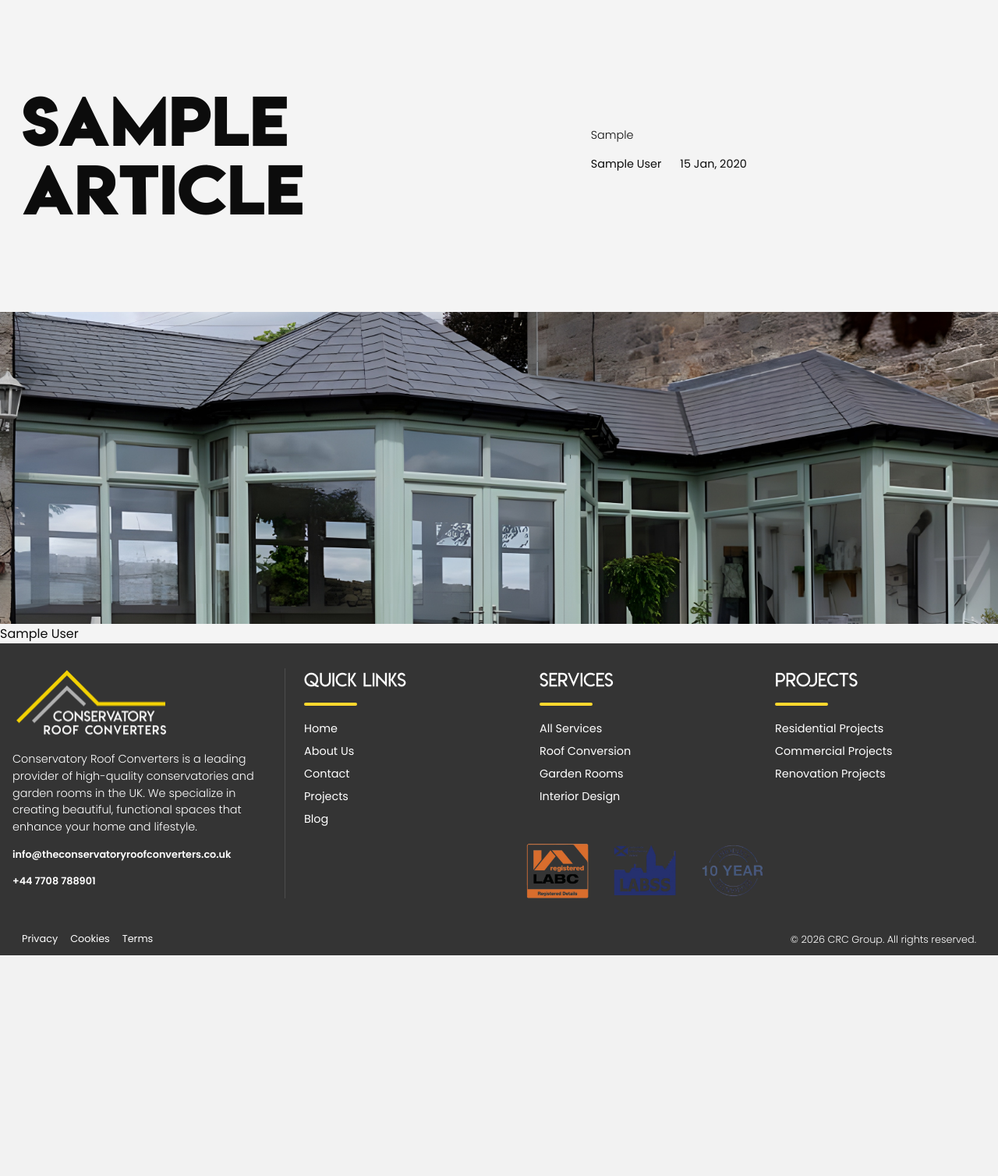
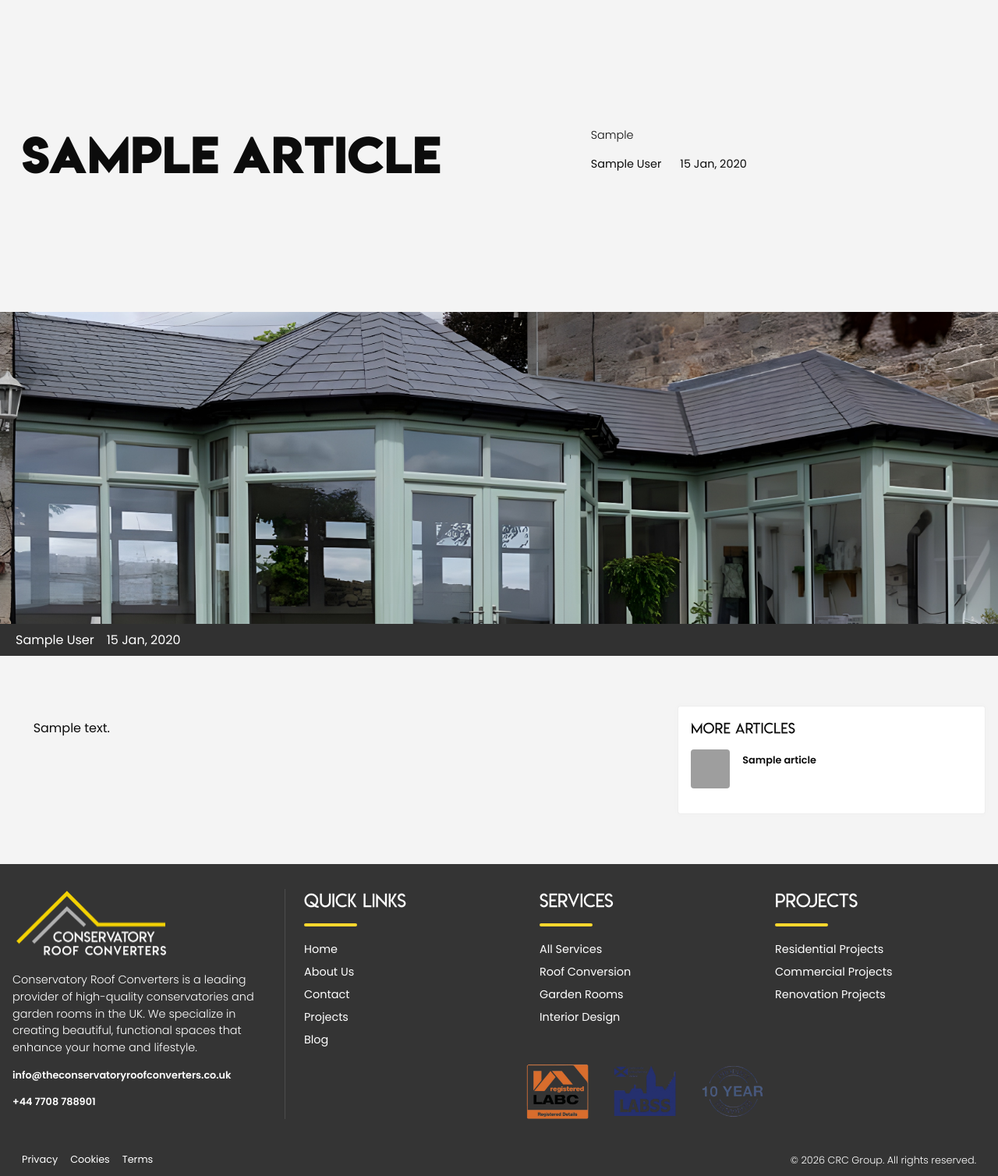
Before and after one commit to reche1405/crc-group, a Flask app: a page that uses promo/templates/base/base.html in a window 1280 px wide. Shown: the part 115-1623 px from the top of the page at 78% size. Before the commit the page ends 1340 px from the top, so only its background shows below. Run offline with Flask 3, Linux system fonts and the light colour scheme; tables that the repository leaves empty hold one stand-in row (values such as "Sample post"); some libraries are stand-ins or nearby versions; grey boxes are pictures that could not be loaded.

Commit message:
Updated blog and article styling

```diff
--- a/app.py
+++ b/app.py
@@ -94,7 +94,7 @@ def create_app():
         admin.add_view(BaseSecureView(Section, db, category='Static'))
         admin.add_view(BaseSecureView(List, db, category='Static'))
         admin.add_view(BaseSecureView(ListItem, db, category='Static'))
-        admin.add_view(SlugifyAdminView(Article, db, category='Blog'))
+        admin.add_view(ArticleAdminView(Article, db, category='Blog'))
         admin.add_view(BaseSecureView(BlogCategory, db, category='Blog'))
         admin.add_view(SlugifyAdminView(Location, db, category='Static'))
         admin.add_view(BaseSecureView(Area, db, category='Static'))
--- a/promo/admin/views/article.py
+++ b/promo/admin/views/article.py
@@ -1,4 +1,4 @@
 from .base_secure import SlugifyAdminView
 class ArticleAdminView(SlugifyAdminView):
-    column_exclude_list = ['body_one', 'body_two', 'body_three', 'abstract', 'subtitle', 'created_at', 'updated_at']
+    column_exclude_list = ['body_one', 'body_two', 'body_three', 'abstract', 'subtitle', 'created_at', 'updated_at', 'parent_route', 'parent_title']
     form_excluded_columns = ['slug']
--- a/promo/static/css/style.css
+++ b/promo/static/css/style.css
@@ -1029,6 +1029,8 @@ button:disabled {
 .overflow-x-auto {
     overflow-x: auto;
     max-width:100%;
+    scrollbar-width: thin;
+    scrollbar-color: var(--clr-primary) transparent;
 }
 .overflow-clip {
     overflow:clip;
@@ -1291,7 +1293,23 @@ button:disabled {
 .relative {
     position: relative;
 }
-
+.sticky-top {
+    position:sticky;
+}
+
+
+.article-body {
+    padding:1rem;
+    max-width: 800px;
+    margin-inline:auto;
+    & h1{
+        padding-block:2rem;
+    }
+    & h2, h3, h4, p, li {
+        padding-block:1rem;
+    }
+
+}
 
 .z-2 {
     z-index:2;
--- a/promo/templates/base/base.html
+++ b/promo/templates/base/base.html
@@ -10,6 +10,7 @@
     {% block extra_head %} {% endblock extra_head %}
 
     <link rel="stylesheet" href="{{url_for('static', filename='css/style.css')}}">
+    <link rel="font" href="{{url_for('static', filename='fonts/lemonmilk/LemonMilk.ttf')}}">
 </head>
 <body>
     <div class="app-entry">
--- a/promo/templates/pages/article-detail.html
+++ b/promo/templates/pages/article-detail.html
@@ -12,14 +12,14 @@
 
         <div class="grid content col-2--left sm-col-1 g-3 full-width full-height align-center">
             <div >
-                <h1 class="title x-large-text lh-1">{{ article.title or 'Service Detail'}}</h1>
+                <h1 class="title large-text lh-1">{{ article.title or 'Service Detail'}}</h1>
             </div>
             <div>
                 <p class="smaller-text lh-2">{{ article.abstract }}</p>
                 <div class="flex g-4 smaller-text spacedish text my-3">
 
                     <span>{{article.author}} </span>
-                    <span>{{article.published_date.strftime("%d %b, %Y")  }} </span>
+                    <span>{{article.published_date.strftime("%d %b, %Y") or 'May 23, 2026' }} </span>
                 </div>
             </div>
         </div>
@@ -31,14 +31,48 @@
     {% endblock hero%}
 
     {% block body %}
-    <div class="blog-banner">
-        <span>{{article.author}}</span>
-    </div>
-    <div class="grid col-3 sm-col-1">
+    <section class="no-pad section--dark p-2">
+        <div class="content overflow-x-auto">
+            <div class="flex g-3">
+                <span>{{article.author}}</span>
+                <span>{{article.published_date.strftime("%d %b, %Y") or 'May 23, 2026' }} </span>
+            </div>
 
-        <div class="span-2">
+    </section>
+    <section>
+        <div class="grid col-3 md-col-2 sm-col-1">
 
+            <main class="span-2 sm-col-1">
+                <div class="article-body">
+                    {{article.body_one|safe}}
+                </div>
+
+            </main>
+            <aside class="full-height px-3 " >
+                <div class="sticky-top" style="top:5rem;">
+                <div class="card card--light card--light-1 shadow-2 p-3 br-1">
+                    <h3 class="light-weight spacedish-text">More Articles</h3>
+                    <div class="grid col-1 g-2 py-3">
+                        {% for other_article in other_articles %}
+                        <div>
+                            <a href="{{other_article.get_absolute_url()}}" class="flex  align-start g-2">
+                                <div class="" style="width:50px; height:50px; border-radius:.25rem; position:relative; overflow:hidden;">
+                                    {% if other_article.featured_media %}
+                                    <img src="{{other_article.featured_media.get_absolute_url()}}" alt="{{other_article.title}}" class="object-cover" style="width:100%; height:100%;">
+                                    {% else %}
+                                    <img src="{{url_for('static', filename='img/placehold/roof-conversions-service.jpeg' )}}" alt="{{other_article.title}}" class="object-cover" style="width:100%; height:100%;">
+                                    {% endif %}
+                                </div>
+                                <div class="px-2">
+                                    <span class="small-text heavy-weight">{{other_article.title}}</span>
+                                </div>
+                            </a>
+                        </div>
+                        {% endfor %}
+                    </div>
+                </div>
+            </aside>
 
         </div>
-    </div>
+    </section>
     {% endblock body %}
--- a/promo/templates/pages/project-detail.html
+++ b/promo/templates/pages/project-detail.html
@@ -140,7 +140,7 @@
                     <div class="flex g-3 py-3">
                         {% for o_project in other_projects %}
                             <a href="{{ o_project.get_absolute_url() }}" class="my-3 heavy-weight small-text fs-0">
-                                <div style="width:200px; height:200px; border-radius:.25rem; overflow:hidden; margin-bottom:.5rem;">
+                                <div style="width:200px; height:200px; border-radius:.25rem; overflow:hidden; position:relative; margin-bottom:.5rem;">
                                     {% if o_project.featured_media %}
                                     {% set thumbnail_url = o_project.featured_media.get_absolute_url() %}
                                     {% else %}
@@ -148,8 +148,8 @@
 
                                     {% set thumbnail_url = url_for('static', filename='img/placehold/roof-conversions-service.jpeg') %}
                                     {% endif %}
-                                    <img src="{{ thumbnail_url }}" alt="{{o_project.title}}" style="width:100%; height:100%; object-fit:cover;">
-                                    <div class="z-6">
+                                    <img src="{{ thumbnail_url }}" alt="{{o_project.title}}" style="width:100%; height:100%; position:absolute; z-index:1; object-fit:cover;">
+                                    <div class="relative z-2">
                                         {{o_project.title}}
                                     </div>
                                 </div>
--- a/routes.py
+++ b/routes.py
@@ -273,8 +273,10 @@ def article_list():
 def article_detail(slug):
     article = Article.get_by_slug(slug)
     if not article: return abort(404)
+    other_articles = Article.get_all()
     context = {
-        'article': article
+        'article': article,
+        'other_articles' : other_articles
     }
     return render_template('pages/article-detail.html', **context)
 
```
Also changed, not shown: promo/templates/fragments/cards/light-card-long.html (+7 -5 lines), promo/templates/pages/article-list.html (+11 -9 lines), promo/templates/pages/index.html (+23 -6 lines).
